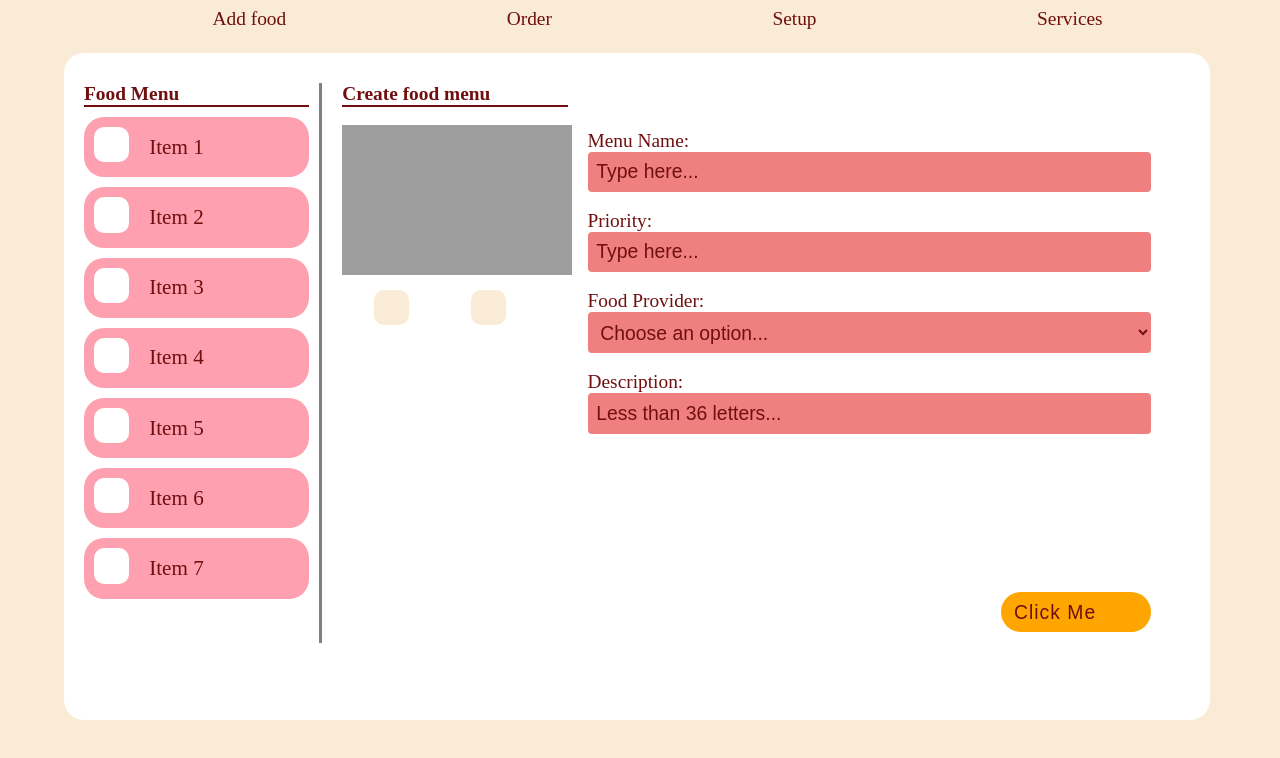
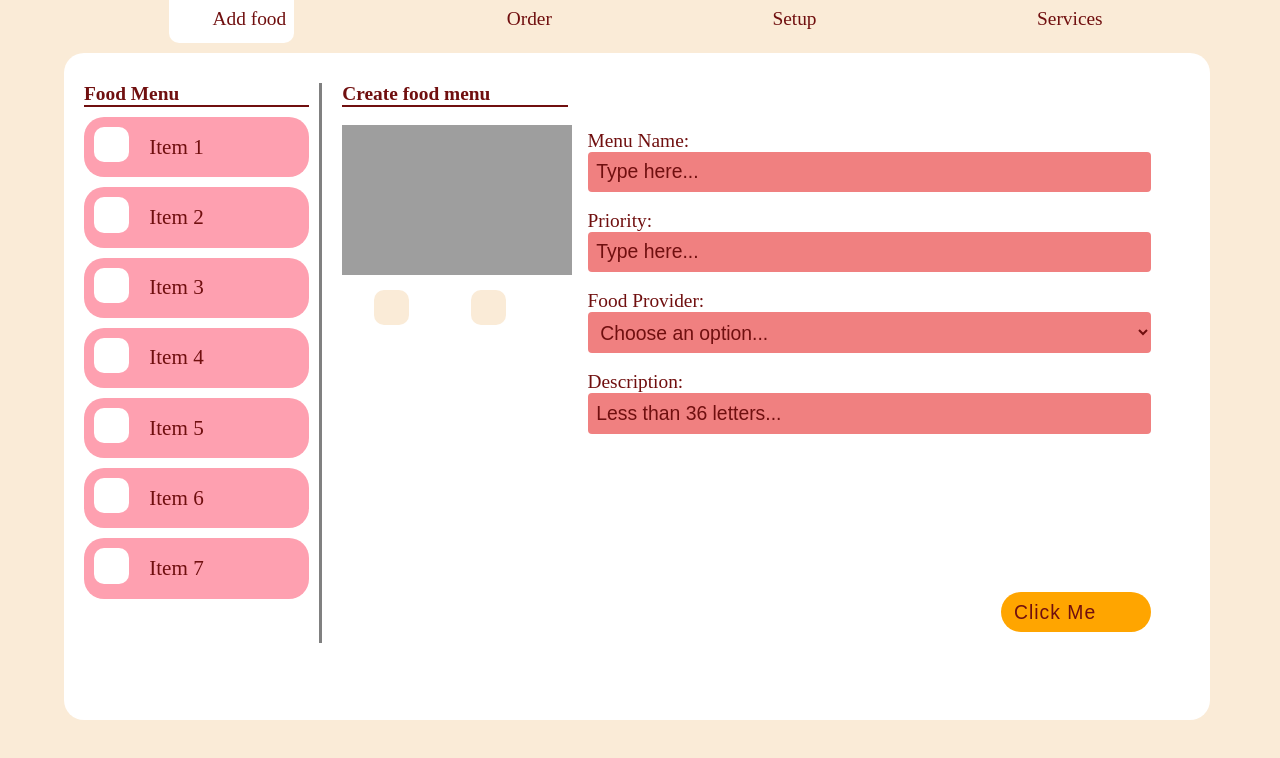
Before and after one commit to SajinShrestha2003/Menu-card, a React (Vite) app: page / in a window 1280 px wide. Shown: the top 758 px of the page. Built offline with nearby package versions, Linux system fonts and the light colour scheme; grey boxes are pictures that could not be loaded; some icons are missing.

Commit message:
third commit

```diff
--- a/src/components/AddFood/AddFood.css
+++ b/src/components/AddFood/AddFood.css
@@ -147,6 +147,9 @@ input::placeholder {
     text-transform: capitalize;
     border-radius: 20px;
 }
+.customButton:hover{
+    background-color: rgb(255, 193, 79);
+}
 
 .btnContent {
     display: flex;
--- a/src/components/Navbar/Navbar.css
+++ b/src/components/Navbar/Navbar.css
@@ -9,7 +9,7 @@
 }
 
 .listItems li{
-    margin: 4px;
+    padding: 4px;
     display: flex;
     list-style-type: none;
 }
@@ -17,9 +17,15 @@
 .listItems li a {
     text-decoration: none;
     color: rgb(112, 15, 15);
-    margin: 4px;
+    padding: 4px;
 }
 
 .listItems li a:active{
     background-color: #fff;
 }
+
+.activeTab{
+    background-color: #fff;
+    border-bottom-left-radius: 10px;
+    border-bottom-right-radius: 10px;
+}
--- a/src/components/Navbar/Navbar.jsx
+++ b/src/components/Navbar/Navbar.jsx
@@ -1,24 +1,37 @@
+import { useState } from "react";
 import "./Navbar.css";
 
 export default function Navbar() {
+    const [isActive, setIsActive] = useState(1);
+
+    const handleActive = (btn) => setIsActive(btn);
+
     return (
         <nav className="navbar">
             <ul className="listItems">
-                <li>
+                <li className={`${isActive === 1 ? "activeTab" : ""}`}>
                     <box-icon color="rgb(112, 15, 15)" size="2rem" name="plus"></box-icon>
-                    <a href="/">Add food</a>
+                    <a href="/" onClick={() => handleActive(1)}>
+                        Add food
+                    </a>
                 </li>
-                <li>
+                <li className={`${isActive === 2 ? "activeTab" : ""}`}>
                     <box-icon color="rgb(112, 15, 15)" size="2rem" type="solid" name="cart-alt"></box-icon>
-                    <a href="/order">Order</a>
+                    <a href="/order" onClick={() => handleActive(2)}>
+                        Order
+                    </a>
                 </li>
-                <li>
+                <li className={`${isActive === 3 ? "activeTab" : ""}`}>
                     <box-icon color="rgb(112, 15, 15)" size="2rem" name="cog" type="solid"></box-icon>
-                    <a href="/setup">Setup</a>
+                    <a href="/setup" onClick={() => handleActive(3)}>
+                        Setup
+                    </a>
                 </li>
-                <li>
+                <li className={`${isActive === 4 ? "activeTab" : ""}`}>
                     <box-icon color="rgb(112, 15, 15)" size="2rem" name="info-square"></box-icon>
-                    <a href="/services">Services</a>
+                    <a href="/services" onClick={() => handleActive(4)}>
+                        Services
+                    </a>
                 </li>
             </ul>
         </nav>
```
